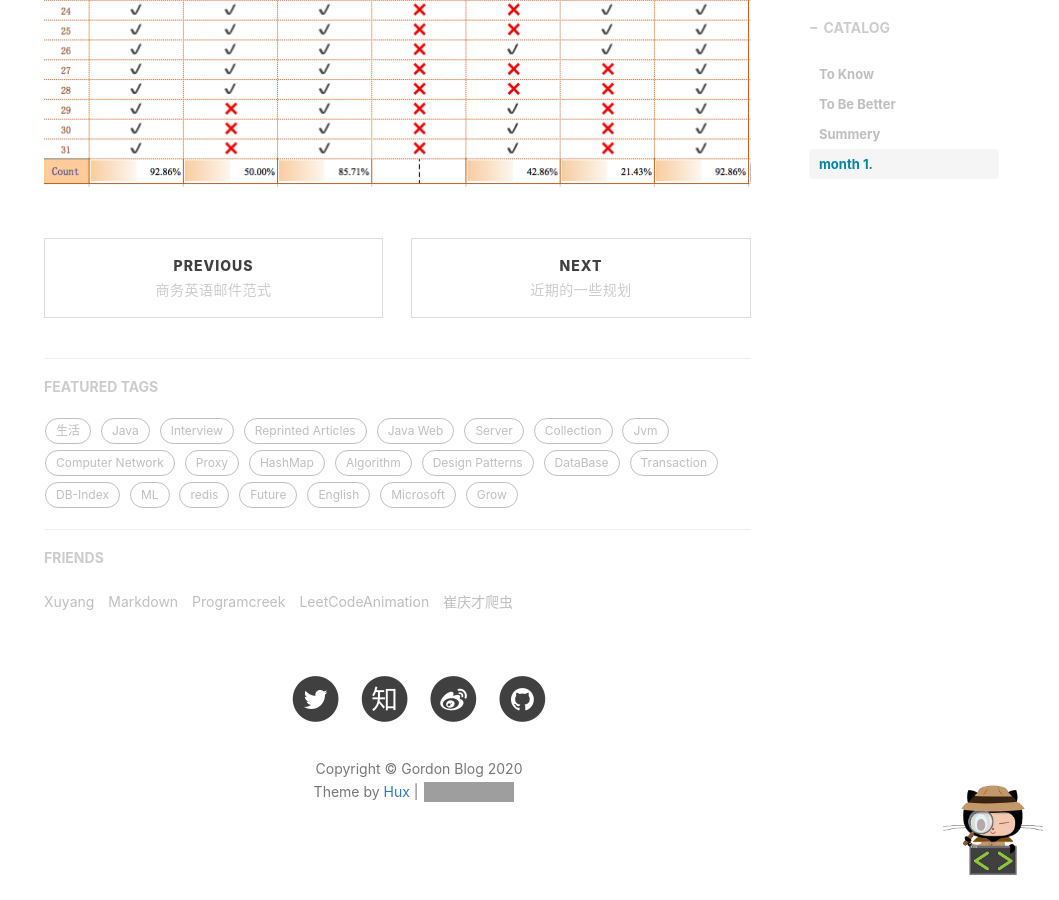
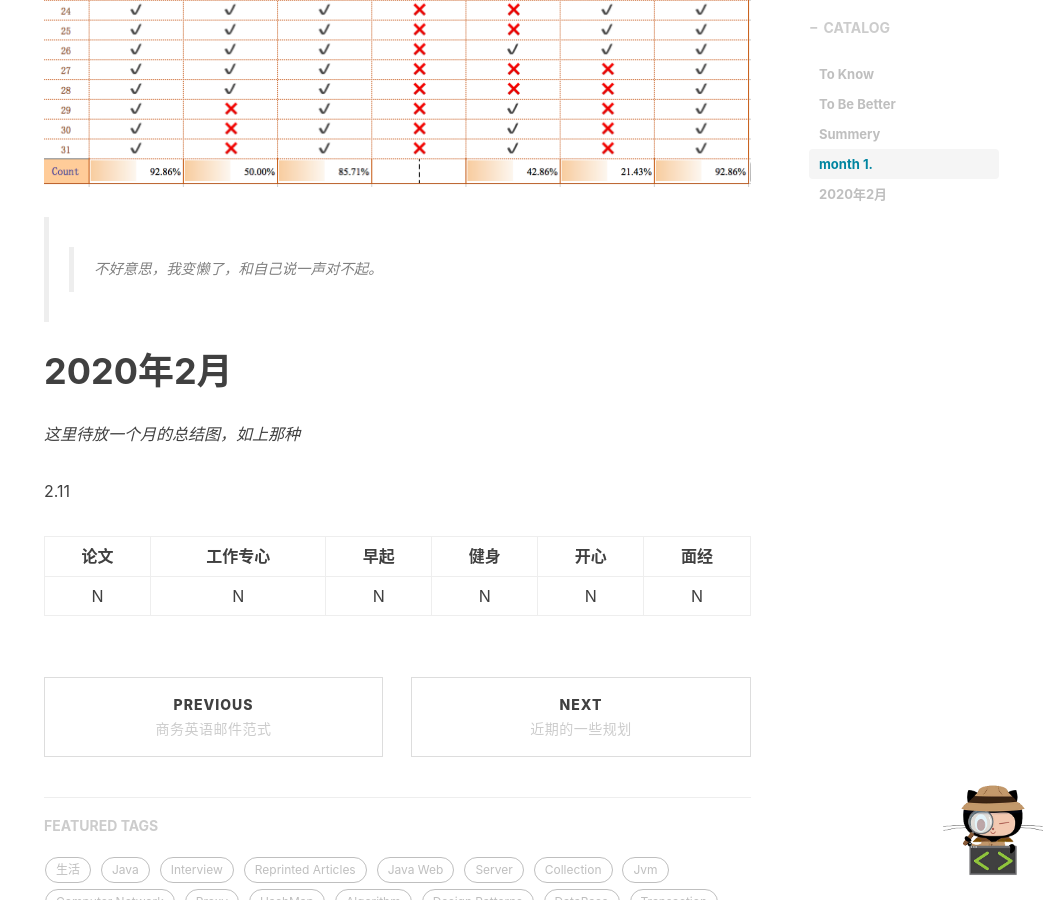
Before and after one commit to Gordon-Deng/Gordon-Deng.github.io, a Jekyll site: the page built from _posts/2019-06-18-30days-challenge.markdown, in a window 1280 px wide and 900 px high, scrolled down 1522 px. Shown: the whole window, without its empty margins (221-1280 px from the left). Built offline with Jekyll 4.4.1, drawn with Linux system fonts in a browser that asks for light colours; nearby versions of some CDN libraries; comment, search, counter and statistics services are not loaded; grey boxes are pictures that could not be loaded.

```diff
--- a/_posts/2019-06-18-30days-challenge.markdown
+++ b/_posts/2019-06-18-30days-challenge.markdown
@@ -43,3 +43,14 @@
 
 ### month 1.
 ![](/img/in-post/2019-06-18-30days-challenge/challenge-201906-1.png)
+
+>> 不好意思，我变懒了，和自己说一声对不起。
+
+# 2020年2月
+*这里待放一个月的总结图，如上那种*
+
+2.11
+
+| 论文  | 工作专心 | 早起    | 健身  |  开心 |面经|
+|:-------:|:---:|:-----------:|:-------:|:---:|:---:|
+| N  | N | N  | N | N |N|
```
Also changed, not shown: img/in-post/2020-02-01-base64/base64-bg.jpg (added).
